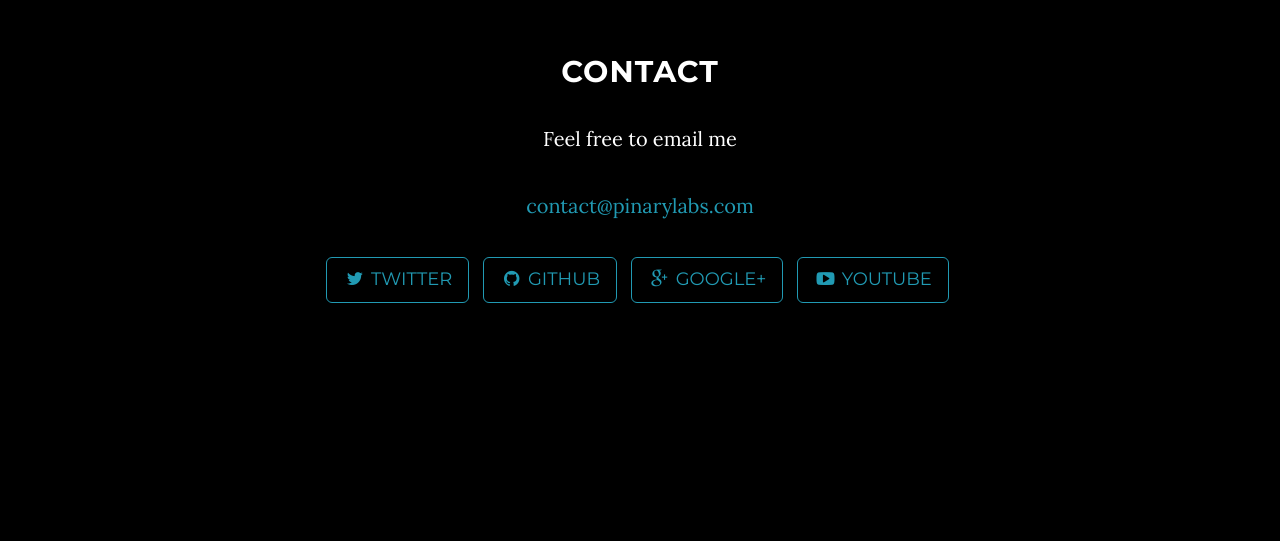
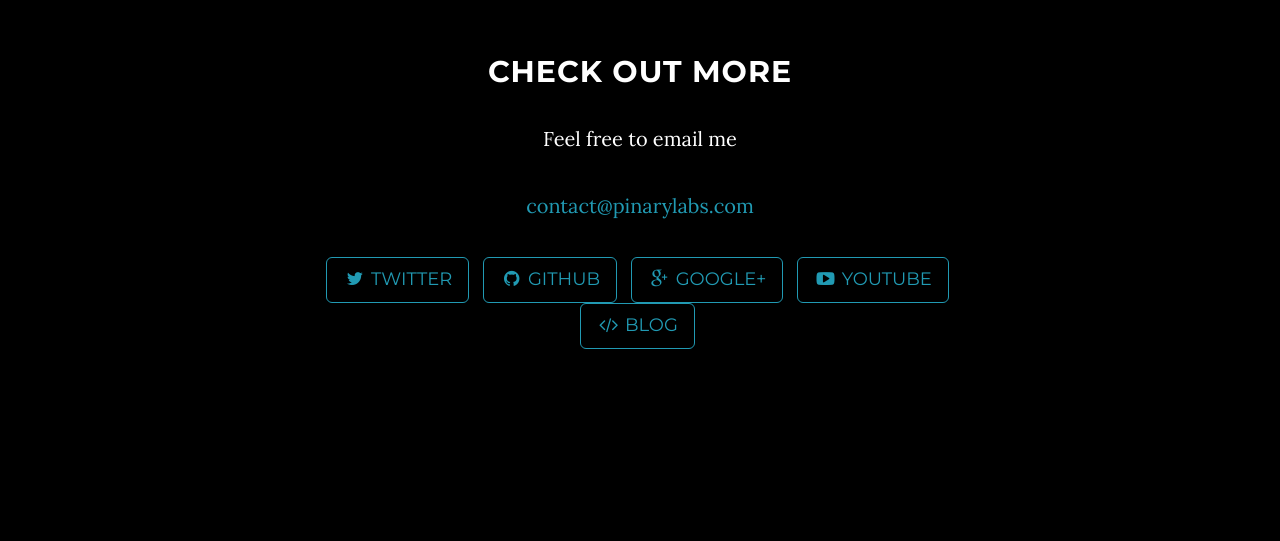
Before and after one commit to nathanbuckley-zz/nathanbuckley.github.io, a plain HTML site: page index.html in a window 1280 px wide. Shown: the part 2325-2866 px from the top of the page. Drawn offline with Linux system fonts and the light colour scheme; some packages are replaced by stand-ins of ours.

Commit message:
added link to blog on check out more section

```diff
--- a/index.html
+++ b/index.html
@@ -120,7 +120,7 @@
     <section id="contact" class="container content-section text-center">
         <div class="row">
             <div class="col-lg-8 col-lg-offset-2">
-                <h2>Contact</h2>
+                <h2>Check out more</h2>
                 <p>Feel free to email me</p>
                 <p><a href="mailto:contact@pinarylabs.com">contact@pinarylabs.com</a>
                 </p>
@@ -137,6 +137,9 @@
                   </li>
                   <li>
                     <a href="https://youtube.com/c/nathanbuckleylabs" class="btn btn-default btn-lg"><i class="fa fa-youtube-play fa-fw"></i> <span class="network-name">Youtube</span></a>
+                  </li>
+                  <li>
+                    <a href="blog.pinarylabs.com" class="btn btn-default btn-lg"><i class="fa fa-code fa-fw"></i> <span class="network-name">Blog</span></a>
                   </li>
                 </ul>
             </div>
```
